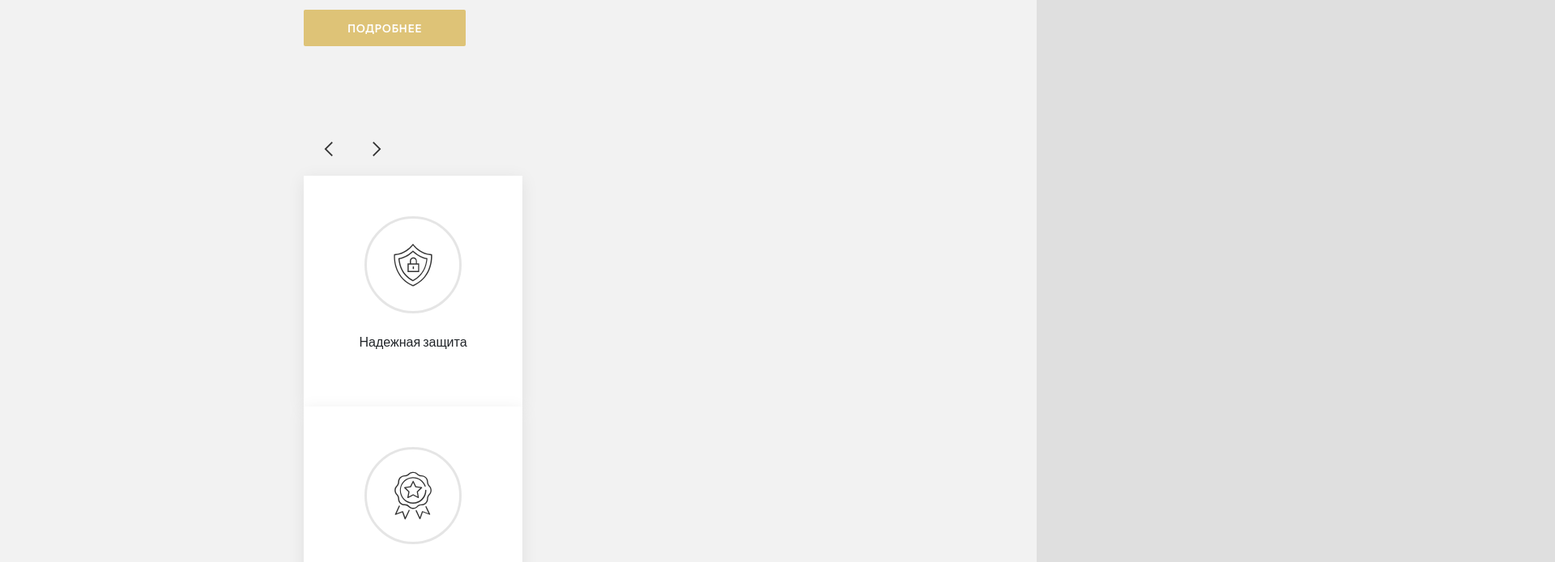
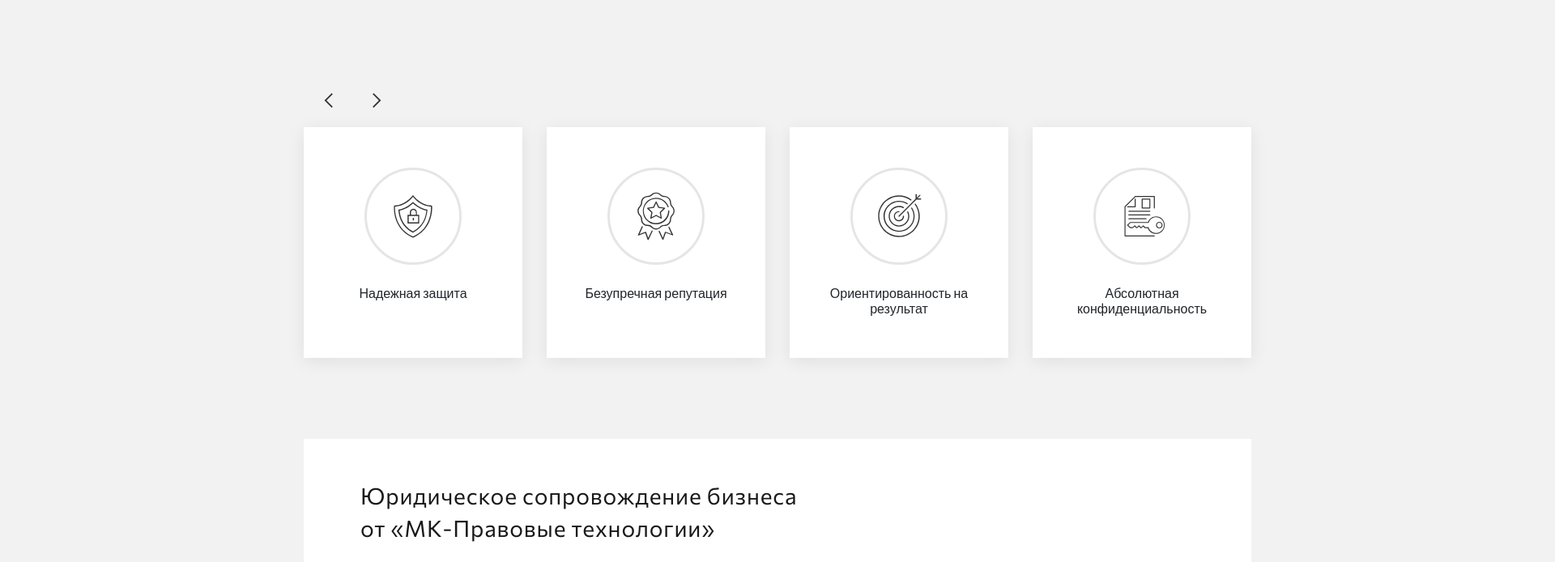
Before and after one commit to AndreyAmelchenia/web-focus, a website: page index.html in a window 1280 px wide. Shown: the part 563-1257 px from the top of the page at 81% size, 1920 px wide, since content can reach past the window. Drawn offline with nearby package versions, Linux system fonts and the light colour scheme.

Commit message:
fix: width 1920

```diff
--- a/sass/base/_base.scss
+++ b/sass/base/_base.scss
@@ -8,6 +8,7 @@ body{
 }
 .container{
   max-width: 1920px;
+  width: 1920px;
   background: #F2F2F2;
   > hr{
     width: 100%;
```
Also changed, not shown: style.css, 1 other file.
